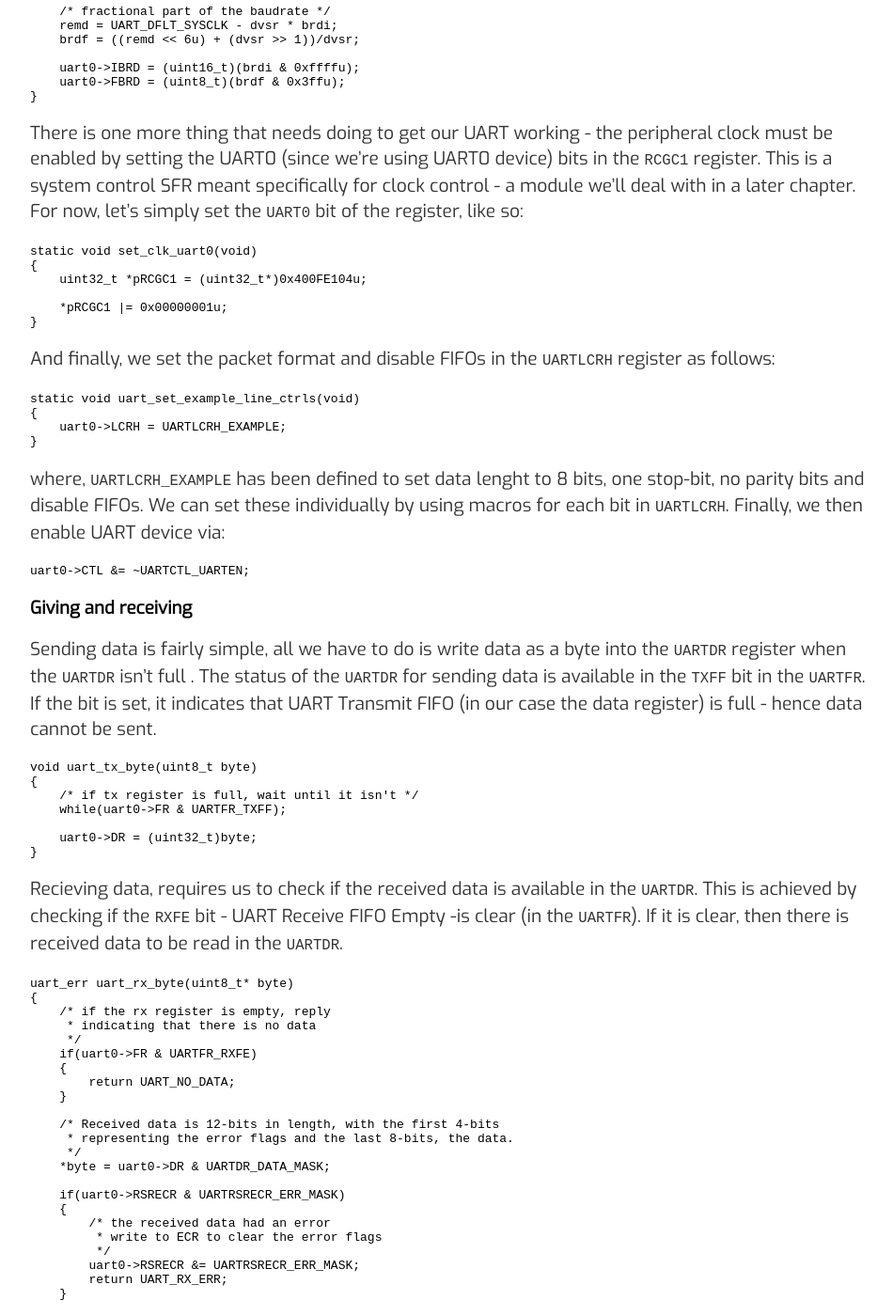
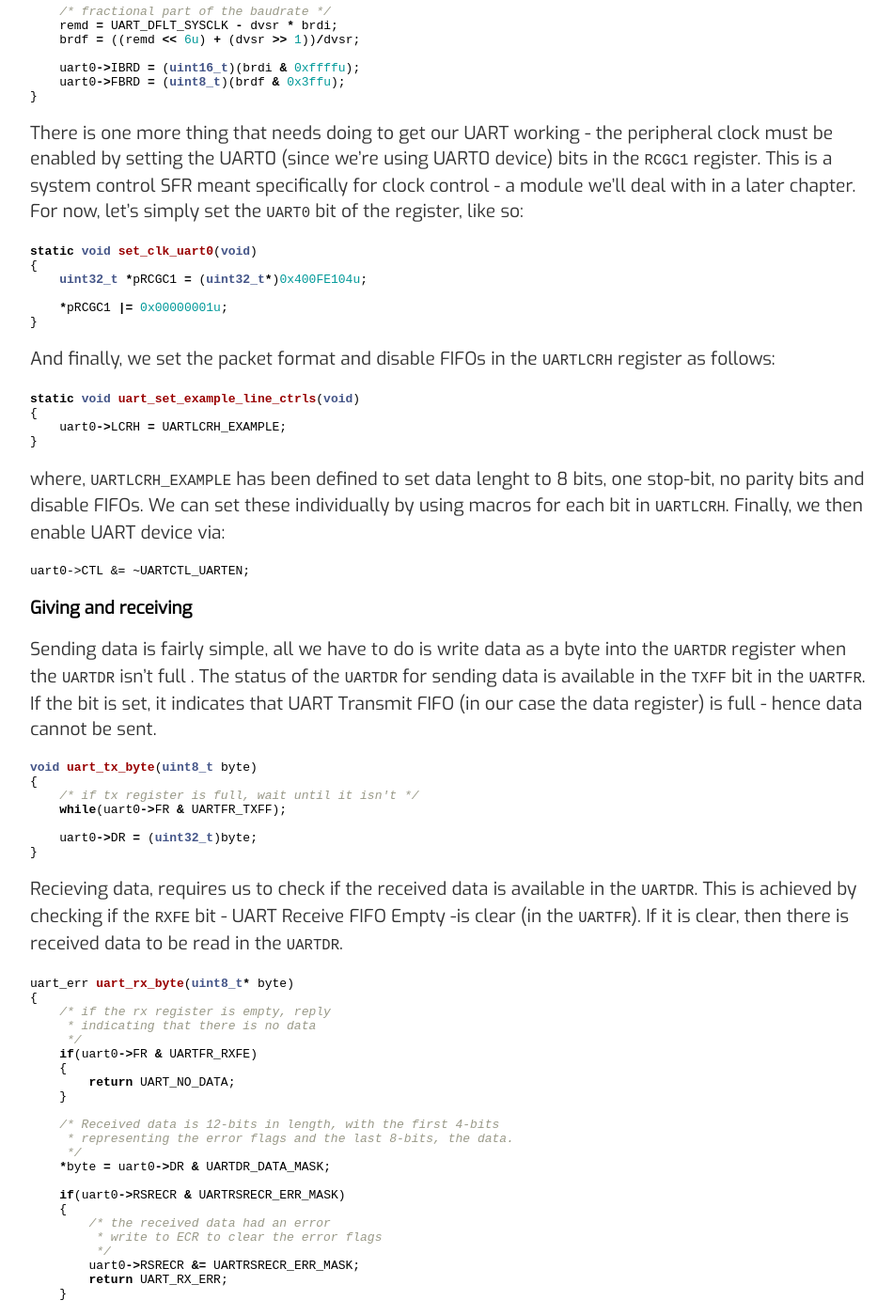
Before and after one commit to varun-venkatesh/varun-venkatesh.github.io, a Jekyll site: the page built from _posts/2020-10-19-bare-mtl-chapter2.md, in a window 1280 px wide and 1400 px high, scrolled down 5076 px. Shown: the whole window at 94% size, without its empty margins (160-1110 px from the left). Built offline with Jekyll 4.4.1, drawn with Linux system fonts in a browser that asks for light colours; some of the changed text lies outside the part shown.

Commit message:
Update 2020-10-19-bare-mtl-chapter2.md

````diff
--- a/_posts/2020-10-19-bare-mtl-chapter2.md
+++ b/_posts/2020-10-19-bare-mtl-chapter2.md
@@ -55,7 +55,7 @@ Take a look at table 12-3 in the data sheet that gives you the offsets of the va
 
 Another way, which I have chosen is to create a structure representing a UART device such that each member of the structure corresponds to an SFR. Notice how the SFRs offsets are strictly ascending - by choosing the right data type to represent each SFR - ```uint32_t``` since each one of them is a word length register, we can have a structure like this:
 
-```C
+```c
 typedef struct __attribute__ ((packed)){
     uint32_t DR;                // 0x00 UART Data Register
     uint32_t RSRECR;            // 0x04 UART Recieve Status/Error Clear Register
@@ -74,7 +74,7 @@
 
 Now how do I access ```UART0``` using this structure? Simply:
 
-```
+```c
 volatile uart_regs *uart0 = (uart_regs*)0x4000C000u
 
 ```
@@ -90,19 +90,19 @@ With this in place, let's go back to the example in the data sheet at section 12
 
 Disabling the UART device involves clearing the ```UARTEN``` bit - which is the 0th bit - in UARTCTL register. We do this by:
 
-```
+```c
 uart0->CTL &= 0x00000000u;
 ```
 
 Now, this very same bit can be set to enable the UART device. In order for us to be able to turn-on/turn-off the device as well as avoid using "magic" numbers, we can define the ```UARTEN``` bit as:
 
-```
+```c
 #define UARTCTL_UARTEN 0x00000001u
 ```
 
 and disable the UART device like so:
 
-```
+```c
 uart0->CTL &= ~UARTCTL_UARTEN;
 ```
 
@@ -110,7 +110,7 @@ As you can see, this helps with readbility too, with the later snippet being alm
 
 But does this suffice, as far as disbaling a UART goes? What if the UART was in operation or what if the data register had something that was not sent/read yet? It is best not to make assumptions and handle these cases:
 
-```C
+```c
 static void uart_disable(void)
 {
 	/* clear UARTEN in UARTCTL*/
@@ -126,7 +126,7 @@ static void uart_disable(void)
 
 ```uart0->FR & UARTFR_BUSY``` gives us the ```BUSY``` bit in teh flag register ```UARTFR``` and ```UARTLCRH_FEN``` represents the ```FEN``` (FIFO enable) bit in ```UARTLCRH``` which we clear to flush any data in the FIFOs.
 
-```
+```c
 #define UARTFR_BUSY 0x00000008u
 #define UARTLCRH_FEN 0x00000010u
 ```
@@ -151,7 +151,7 @@ BRDF == integer(0.7817 * 64 + 0.5) = 50
 
 This can be implemented as a function:
 
-```C
+```c
 static void uart_set_baudrate(uint32_t baudrate)
 {
     uint32_t brdi, brdf, dvsr, remd;
@@ -174,7 +174,7 @@ static void uart_set_baudrate(uint32_t baudrate)
 
 There is one more thing that needs doing to get our UART working - the peripheral clock must be enabled by setting the UART0 (since we're using UART0 device) bits in the ```RCGC1``` register. This is a system control SFR meant specifically for clock control - a module we'll deal with in a later chapter. For now, let's simply set the ```UART0``` bit of the register, like so:
 
-```C
+```c
 static void set_clk_uart0(void)
 {
     uint32_t *pRCGC1 = (uint32_t*)0x400FE104u;
@@ -186,7 +186,7 @@ static void set_clk_uart0(void)
 
 And finally, we set the packet format and disable FIFOs in the ```UARTLCRH``` register as follows:
 
-```C
+```c
 static void uart_set_example_line_ctrls(void)
 {
     uart0->LCRH = UARTLCRH_EXAMPLE;
@@ -203,7 +203,7 @@ uart0->CTL &= ~UARTCTL_UARTEN;
 
 Sending data is fairly simple, all we have to do is write data as a byte into the ```UARTDR``` register when the ```UARTDR``` isn't full   . The status of the ```UARTDR``` for sending data is available in the ```TXFF``` bit in the ```UARTFR```. If the bit is set, it indicates that UART Transmit FIFO (in our case the data register) is full - hence data cannot be sent.
 
-```C
+```c
 void uart_tx_byte(uint8_t byte)
 {
     /* if tx register is full, wait until it isn't */
@@ -215,7 +215,7 @@ void uart_tx_byte(uint8_t byte)
 
 Recieving data, requires us to check if the received data is available in the ```UARTDR```. This is achieved by checking if the ```RXFE``` bit - UART Receive FIFO Empty -is clear (in the ```UARTFR```). If it is clear, then there is received data to be read in the ```UARTDR```.
 
-```C
+```c
 uart_err uart_rx_byte(uint8_t* byte)
 {
     /* if the rx register is empty, reply
````
